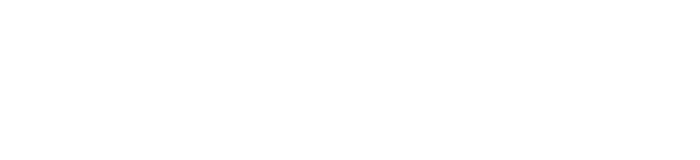
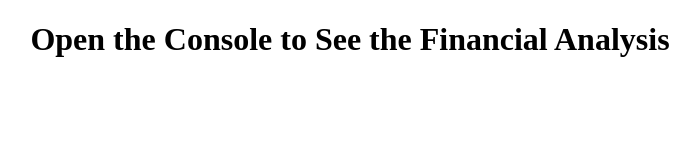
Before and after one commit to khyleflores/console-finances, a plain HTML site: page index.html in a window 1280 px wide. Shown: the whole page, without its empty margins (290-990 px from the left). Drawn offline with Linux system fonts and the light colour scheme.

Commit message:
Added a note in html to open console

```diff
--- a/index.html
+++ b/index.html
@@ -7,6 +7,7 @@
   <title>Console Finances</title>
 </head>
 <body>
+  <h1 style="text-align:center">Open the Console to See the Financial Analysis</h1>
   <script src="index.js"></script>
 </body>
 </html>
```
